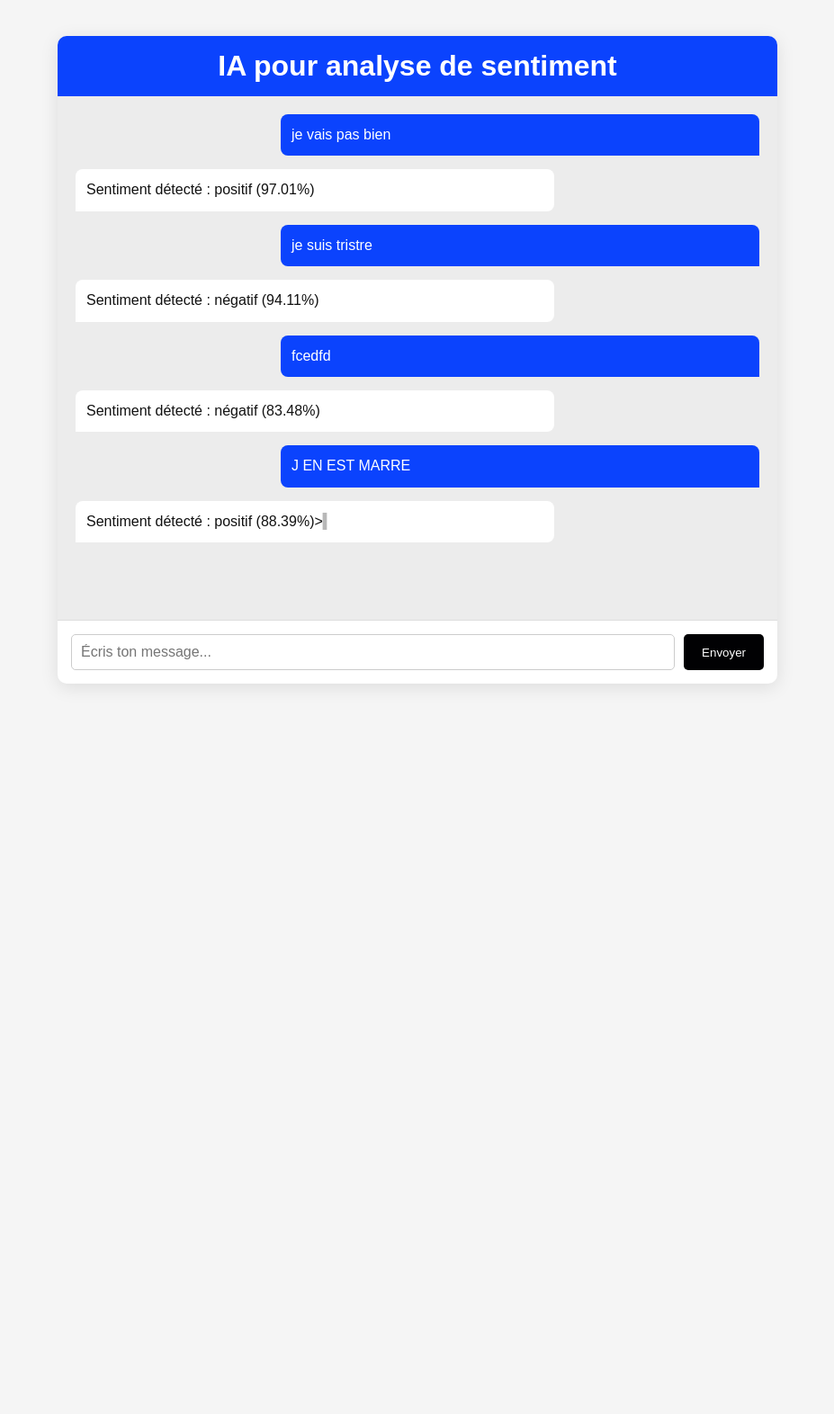
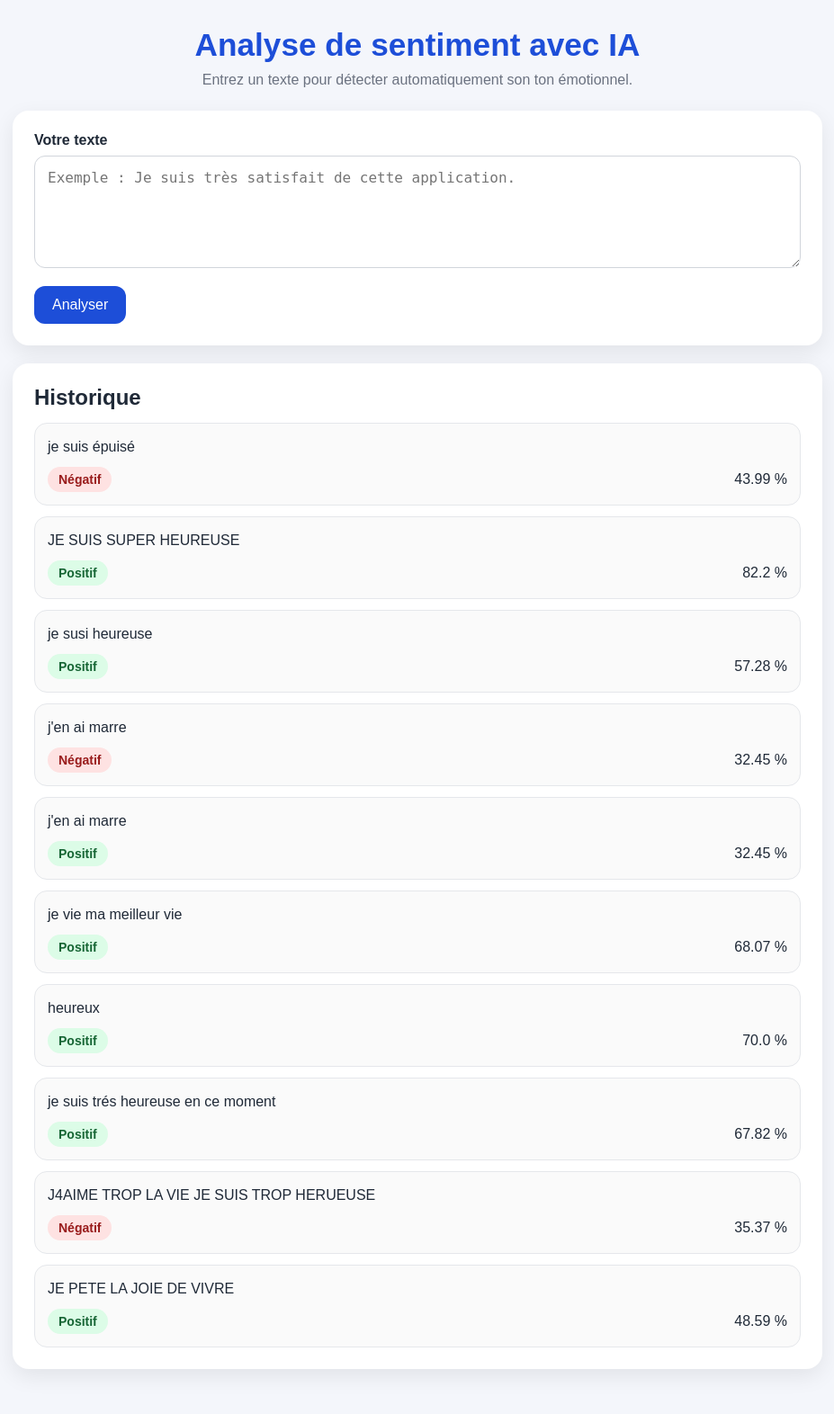
Before and after one commit to WazabiH/projet_integration_ia_site_web, a Flask app: page / in a window 1280 px wide. Shown: the whole page at 90% size, without its empty margins (176-1103 px from the left). Before the commit the page ends 764 px from the top, so only its background shows below. Run offline with Flask 3, Linux system fonts and the light colour scheme.

Commit message:
amélioration style + correction erreur

```diff
--- a/projet_integration_ia_site_web/app_analyse_sentiment/static/styles.css
+++ b/projet_integration_ia_site_web/app_analyse_sentiment/static/styles.css
@@ -2,113 +2,128 @@
     margin: 0;
     padding: 0;
     box-sizing: border-box;
-    font-family: Arial, sans-serif;
 }
 
 body {
-    background-color: #f5f5f5;
-    height: 100vh;
-    display: flex;
-    justify-content: center;
-    align-items: center;
+    font-family: Arial, sans-serif;
+    background: #f4f6fb;
+    color: #1f2937;
+    padding: 30px 15px;
 }
 
-.chat-container {
-    width: 100%;
-    max-width: 800px;
-    height: 90vh;
-    background-color: white;
-    display: flex;
-    flex-direction: column;
-    border-radius: 10px;
-    box-shadow: 0 4px 20px rgba(0, 0, 0, 0.1);
+.container {
+    max-width: 900px;
+    margin: 0 auto;
 }
 
-/* Header */
-.chat-header {
-    padding: 15px;
-    background-color: #0b43fd;
-    color: white;
+.hero {
     text-align: center;
-    border-top-left-radius: 10px;
-    border-top-right-radius: 10px;
+    margin-bottom: 25px;
 }
 
-/* Messages */
-.chat-messages {
-    flex: 1;
-    padding: 20px;
-    overflow-y: auto;
-    background-color: #ececec;
-    height: calc(100vh - 120px);
-    overflow-y: auto;
+.hero h1 {
+    font-size: 2.2rem;
+    margin-bottom: 10px;
+    color: #1d4ed8;
 }
 
-.streaming::after {
-    content: "▍";
-    animation: blink 1s infinite;
+.hero p {
+    color: #6b7280;
 }
 
-@keyframes blink {
-    50% { opacity: 0; }
+.card {
+    background: #ffffff;
+    border-radius: 18px;
+    padding: 24px;
+    box-shadow: 0 8px 24px rgba(0, 0, 0, 0.08);
+    margin-bottom: 20px;
 }
 
-.message {
-    max-width: 70%;
-    margin-bottom: 15px;
-    padding: 12px;
-    border-radius: 8px;
-    line-height: 1.4;
+.form-card label {
+    display: block;
+    margin-bottom: 8px;
+    font-weight: bold;
 }
 
-/* User message */
-.message.user {
-    background-color: #0b43fd;
-    color: white;
-    margin-left: auto;
-    border-bottom-right-radius: 0;
+textarea {
+    width: 100%;
+    resize: vertical;
+    border: 1px solid #d1d5db;
+    border-radius: 12px;
+    padding: 14px;
+    font-size: 16px;
+    margin-bottom: 16px;
 }
 
-/* Bot message */
-.message.assistant {
-    background-color: #ffffff;
-    color: #111;
-    margin-right: auto;
-    border-bottom-left-radius: 0;
-}
-
-.message.system {
-    margin: auto;
-}
-
-/* Input */
-.chat-input {
-    padding: 15px;
-    border-top: 1px solid #ddd;
-}
-
-.chat-input form {
-    display: flex;
-    gap: 10px;
-}
-
-.chat-input input {
-    flex: 1;
-    padding: 10px;
-    border-radius: 5px;
-    border: 1px solid #ccc;
+button {
+    background: #1d4ed8;
+    color: white;
+    border: none;
+    border-radius: 12px;
+    padding: 12px 20px;
     font-size: 16px;
-}
-
-.chat-input button {
-    padding: 10px 20px;
-    border: none;
-    background-color: #010103;
-    color: white;
-    border-radius: 5px;
     cursor: pointer;
 }
 
-.chat-input button:hover {
-    background-color: #04f40c;
+button:hover {
+    background: #163eb0;
 }
+
+.result-card h2,
+.history-card h2 {
+    margin-bottom: 14px;
+}
+
+.result-card p,
+.history-item p {
+    margin-bottom: 10px;
+    line-height: 1.5;
+}
+
+.badge {
+    display: inline-block;
+    padding: 6px 12px;
+    border-radius: 999px;
+    font-weight: bold;
+    font-size: 14px;
+}
+
+.positive {
+    background: #dcfce7;
+    color: #166534;
+}
+
+.negative {
+    background: #fee2e2;
+    color: #991b1b;
+}
+
+.neutral {
+    background: #e5e7eb;
+    color: #374151;
+}
+
+.history-list {
+    display: flex;
+    flex-direction: column;
+    gap: 12px;
+}
+
+.history-item {
+    border: 1px solid #e5e7eb;
+    border-radius: 14px;
+    padding: 14px;
+    background: #fafafa;
+}
+
+.history-text {
+    margin-bottom: 8px;
+}
+
+.history-meta {
+    display: flex;
+    justify-content: space-between;
+    align-items: center;
+    gap: 10px;
+    flex-wrap: wrap;
+}
--- a/projet_integration_ia_site_web/app_analyse_sentiment/templates/index.html
+++ b/projet_integration_ia_site_web/app_analyse_sentiment/templates/index.html
@@ -2,49 +2,73 @@
 <html lang="fr">
 <head>
     <meta charset="UTF-8">
-    <title>Chat IA</title>
-    <link rel="stylesheet" href="{{url_for('static', filename='styles.css')}}">
+    <meta name="viewport" content="width=device-width, initial-scale=1.0">
+    <title>Analyse de sentiment</title>
+    <link rel="stylesheet" href="{{ url_for('static', filename='styles.css') }}">
 </head>
 <body>
+    <div class="container">
+        <header class="hero">
+            <h1>Analyse de sentiment avec IA</h1>
+            <p>Entrez un texte pour détecter automatiquement son ton émotionnel.</p>
+        </header>
 
-<div class="chat-container">
+        <section class="card form-card">
+            <form method="post">
+                <label for="message">Votre texte</label>
+                <textarea
+                    id="message"
+                    name="message"
+                    rows="5"
+                    placeholder="Exemple : Je suis très satisfait de cette application."
+                    required
+                ></textarea>
+                <button type="submit">Analyser</button>
+            </form>
+        </section>
 
-    <header class="chat-header">
-        <h1> IA pour analyse de sentiment </h1>
-    </header>
+        {% if result %}
+        <section class="card result-card">
+            <h2>Résultat</h2>
+            <p><strong>Texte :</strong> {{ result.text }}</p>
+            <p>
+                <strong>Sentiment détecté :</strong>
+                <span class="
+                    badge
+                    {% if result.sentiment == 'Positif' %}positive{% endif %}
+                    {% if result.sentiment == 'Négatif' %}negative{% endif %}
+                    {% if result.sentiment == 'Neutre' %}neutral{% endif %}
+                ">
+                    {{ result.sentiment }}
+                </span>
+            </p>
+            <p><strong>Confiance :</strong> {{ result.score }} %</p>
+        </section>
+        {% endif %}
 
-    <main class="chat-messages" id="chatMessages">
-        {% if messages %}
-            {% for msg in messages %}
-                {% if msg.role != 'system' %}
-                    {% set is_last = loop.last and msg.role == 'assistant' %}
-                    <div class="message {{ msg.role }}">
-                        {% if is_last %}
-                            <!-- Message streamé -->
-                             <p class="streaming">{{ msg.content }}></p>
-                        {% else %}
-                            <!-- Messages normaux -->
-                            <p>{{ msg.content }}</p>
-                        {% endif %}
+        {% if history %}
+        <section class="card history-card">
+            <h2>Historique</h2>
+            <div class="history-list">
+                {% for item in history %}
+                <div class="history-item">
+                    <p class="history-text">{{ item.text }}</p>
+                    <div class="history-meta">
+                        <span class="
+                            badge
+                            {% if item.sentiment == 'Positif' %}positive{% endif %}
+                            {% if item.sentiment == 'Négatif' %}negative{% endif %}
+                            {% if item.sentiment == 'Neutre' %}neutral{% endif %}
+                        ">
+                            {{ item.sentiment }}
+                        </span>
+                        <span>{{ item.score }} %</span>
                     </div>
-                {% endif %}
-            {% endfor %}
-        {% else %}
-            <div class="message system">
-                <p>Bienvenue dans le chat IA ! Comment puis-je vous aider aujourd'hui ?</p>
+                </div>
+                {% endfor %}
             </div>
+        </section>
         {% endif %}
-    </main>
-
-
-    <footer class="chat-input">
-        <form method="post">
-            <input type="text" name="message" placeholder="Écris ton message..." required>
-            <button type="submit">Envoyer</button>
-        </form>
-    </footer>
-
-</div>
-
+    </div>
 </body>
 </html>
--- a/projet_integration_ia_site_web/app_analyse_sentiment/views.py
+++ b/projet_integration_ia_site_web/app_analyse_sentiment/views.py
@@ -1,4 +1,4 @@
-from flask import Flask, render_template, request, redirect
+from flask import Flask, render_template, request
 from transformers import pipeline
 import json
 import os
@@ -7,10 +7,12 @@ DATA_DIR = os.path.join(os.path.dirname(os.path.abspath(__file__)), "data.json")
 
 app = Flask(__name__)
 
-# Chargement du modèle de sentiment
-classifier = pipeline("sentiment-analysis")
+classifier = pipeline(
+    "sentiment-analysis",
+    model="nlptown/bert-base-multilingual-uncased-sentiment"
+)
 
-def load_messages():
+def load_history():
     if not os.path.exists(DATA_DIR):
         return []
     with open(DATA_DIR, "r", encoding="utf-8") as f:
@@ -19,36 +21,68 @@ def load_messages():
         except json.JSONDecodeError:
             return []
 
-def save_messages(messages):
+def save_history(history):
     with open(DATA_DIR, "w", encoding="utf-8") as f:
-        json.dump(messages, f, ensure_ascii=False, indent=2)
+        json.dump(history, f, ensure_ascii=False, indent=2)
+
+def convert_label(label):
+    stars = int(label[0])
+    if stars <= 2:
+        return "Négatif"
+    elif stars == 3:
+        return "Neutre"
+    else:
+        return "Positif"
+
+def heuristic_fix(message, predicted_sentiment):
+    text = message.lower().strip()
+
+    negative_keywords = [
+        "j'en ai marre", "jen ai marre", "marre",
+        "pas bien", "triste", "déçu", "decu", "nul",
+        "horrible", "catastrophe", "mauvais", "mal",
+        "je vais mal", "ça va mal", "sa va mal"
+    ]
+
+    positive_keywords = [
+        "heureux", "heureuse", "joyeux", "joyeuse",
+        "j'aime", "j’adore", "j'adore", "trop bien",
+        "incroyable", "super", "génial", "genial",
+        "meilleure vie", "joie de vivre", "content", "contente"
+    ]
+
+    for word in negative_keywords:
+        if word in text:
+            return "Négatif"
+
+    for word in positive_keywords:
+        if word in text:
+            return "Positif"
+
+    return predicted_sentiment
 
 @app.route("/", methods=["GET", "POST"])
 @app.route("/sentiment/", methods=["GET", "POST"])
 def index():
+    result = None
+    history = load_history()
+
     if request.method == "POST":
-        messages = load_messages()
+        message = request.form.get("message", "").strip()
 
-        message = request.form["message"].strip()
         if message:
-            messages.append({"role": "user", "content": message})
+            prediction = classifier(message.lower())[0]
+            sentiment = convert_label(prediction["label"])
+            sentiment = heuristic_fix(message, sentiment)
+            score = round(prediction["score"] * 100, 2)
 
-            result = classifier(message)[0]
-            label = result["label"]
-            score = round(result["score"] * 100, 2)
+            result = {
+                "text": message,
+                "sentiment": sentiment,
+                "score": score
+            }
 
-            # Adaptation simple des labels
-            if label.upper() == "POSITIVE":
-                sentiment = f"Sentiment détecté : positif ({score}%)"
-            elif label.upper() == "NEGATIVE":
-                sentiment = f"Sentiment détecté : négatif ({score}%)"
-            else:
-                sentiment = f"Sentiment détecté : {label} ({score}%)"
+            history.insert(0, result)
+            save_history(history)
 
-            messages.append({"role": "assistant", "content": sentiment})
-            save_messages(messages)
-
-        return redirect("/sentiment/")
-
-    messages = load_messages()
-    return render_template("index.html", messages=messages)
+    return render_template("index.html", result=result, history=history[:10])
```
Also changed, not shown: projet_integration_ia_site_web/app_analyse_sentiment/data.json (+60 -0 lines).
